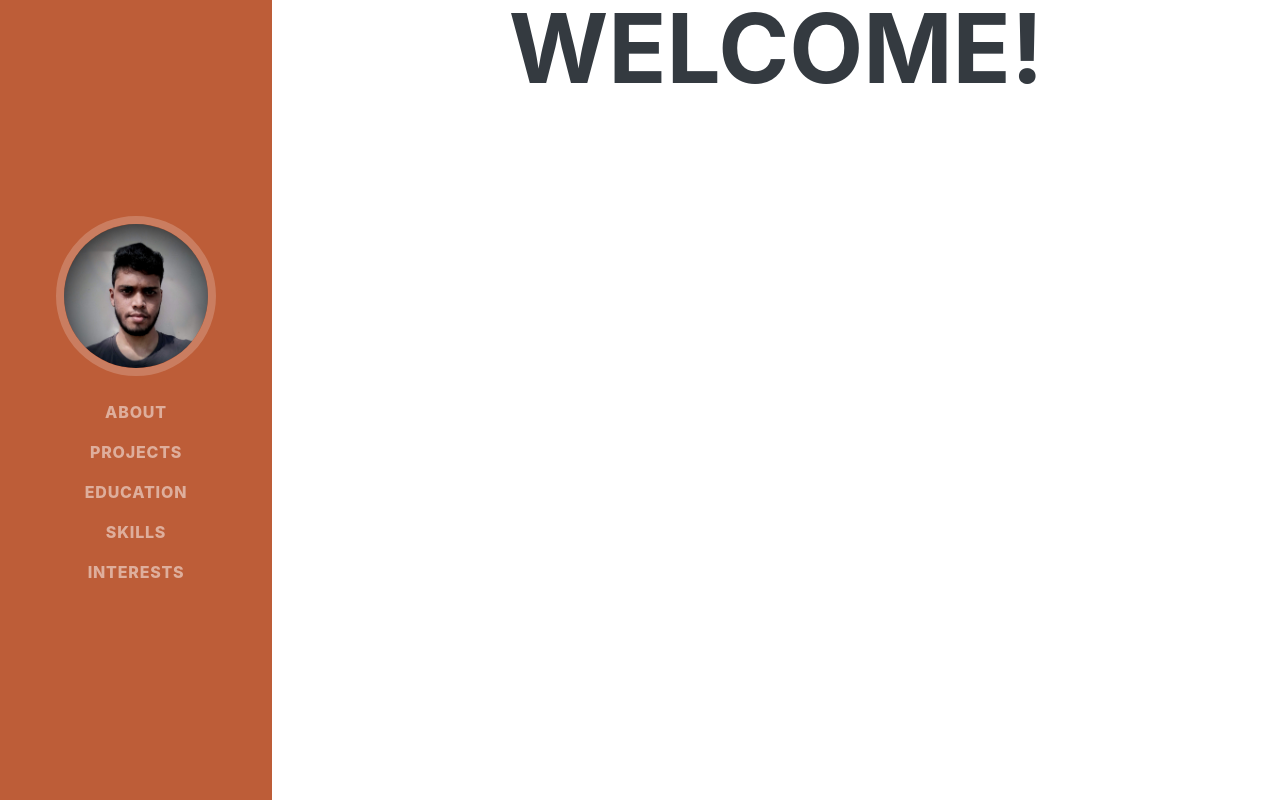
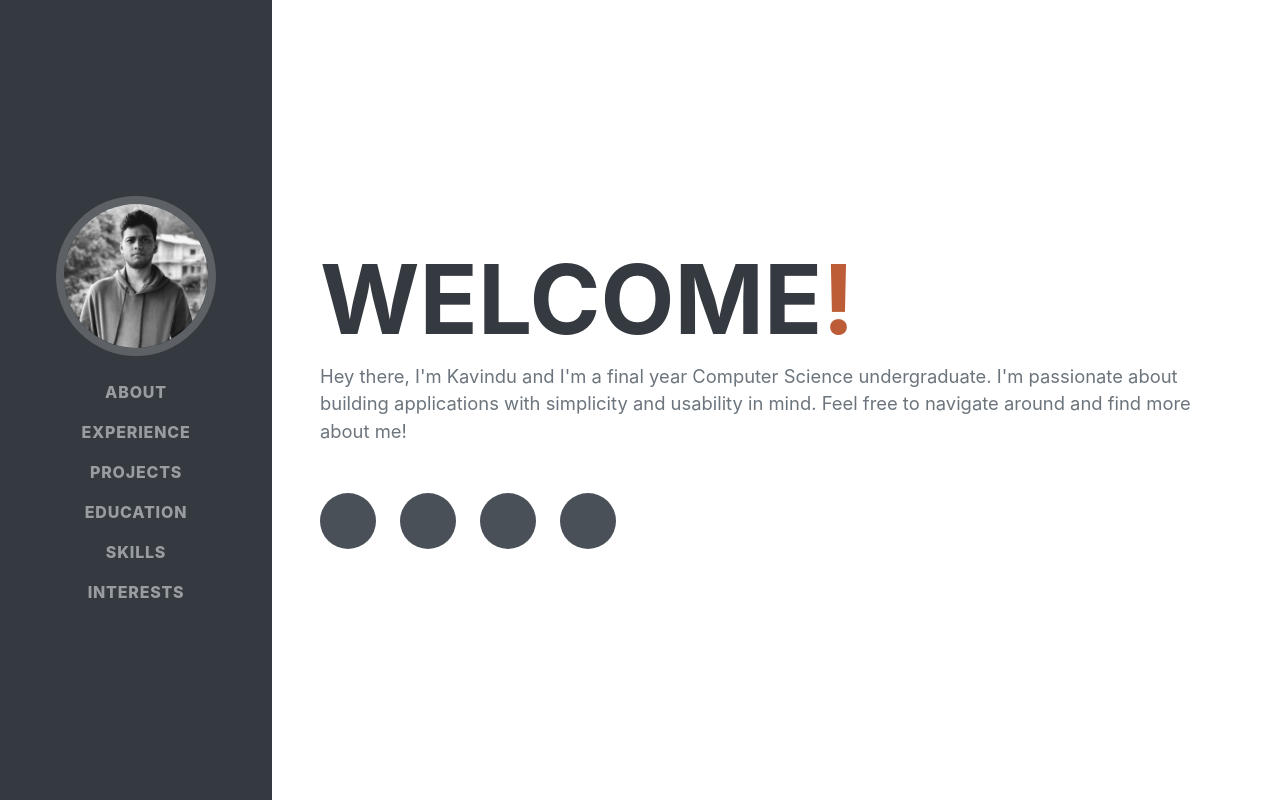
Before and after one commit to kavindu25/myPortfolio, a Next.js app in the folder webapp/: page / in a window 1280 px wide. Built offline with nearby package versions, Linux system fonts and the light colour scheme; a web font is replaced by a local one.

Commit message:
update details and styling changes

```diff
--- a/webapp/pages/_app.js
+++ b/webapp/pages/_app.js
@@ -26,17 +26,18 @@ function MyApp({ Component, pageProps }) {
         <nav className="navbar navbar-expand-lg navbar-dark bg-primary fixed-top" id="sideNav">
             <Link href="about"><a className="navbar-brand js-scroll-trigger" >
                 <span className="d-block d-lg-none">Kavindu de Alwis</span>
-                <span className="d-none d-lg-block"><img className="img-fluid img-profile rounded-circle mx-auto mb-2" src="/profilepic2.jpg" alt="" /></span>
+                <span className="d-none d-lg-block"><img className="img-fluid img-profile rounded-circle mx-auto mb-2" src="/profilepicnew.jpg" alt="" /></span>
             </a></Link>
             <button className="navbar-toggler" type="button" data-toggle="collapse" data-target="#navbarSupportedContent" aria-controls="navbarSupportedContent" aria-expanded="false" aria-label="Toggle navigation"><span className="navbar-toggler-icon"></span></button>
             <div className="collapse navbar-collapse" id="navbarSupportedContent">
                 <ul className="navbar-nav">
                     <li className="nav-item"><Link  href="/about"><a className="nav-link js-scroll-trigger">About</a></Link></li>
+                    <li className="nav-item"><Link href="/awards"><a className="nav-link js-scroll-trigger">Experience</a></Link></li>
                     <li className="nav-item"><Link href="/experience"><a className="nav-link js-scroll-trigger">Projects</a></Link></li>
                     <li className="nav-item"><Link href="/education"><a className="nav-link js-scroll-trigger">Education</a></Link></li>
                     <li className="nav-item"><Link href="/skills"><a className="nav-link js-scroll-trigger">Skills</a></Link></li>
                     <li className="nav-item"><Link href="/interests"><a className="nav-link js-scroll-trigger">Interests</a></Link></li>
-                    {/*<li className="nav-item"><Link href="/awards"><a className="nav-link js-scroll-trigger">Awards</a></Link></li>*/}
+
                 </ul>
             </div>
         </nav>
--- a/webapp/pages/about.js
+++ b/webapp/pages/about.js
@@ -9,7 +9,7 @@ export default function FirstPost() {
                 Computer Science Undergraduate · (+94)0714322888 ·
                 <a href="mailto:kavindudealwis@gmail.com"> kavindudealwis@gmail.com</a>
             </div>
-            <p class="lead mb-5">I am a computer science undergraduate with eagerness to explore new technologies related to computer science. Willing to help the community using suitable technologies.  </p>
+            <p class="lead mb-5">I am a final year computer science undergraduate with eagerness to explore new technologies related to computer science. Currently interested and focused in blockchain development. Willing to help the community using appropriate technologies.  </p>
             <div class="social-icons">
                 <a class="social-icon" href="https://www.linkedin.com/in/kavindu-de-alwis-9a2a571b1/"><i class="fab fa-linkedin-in"></i></a>
                 <a class="social-icon" href="https://github.com/kavindu25"><i class="fab fa-github"></i></a>
--- a/webapp/pages/index.js
+++ b/webapp/pages/index.js
@@ -4,7 +4,33 @@ import styles from '../styles/Home.module.css'
 
 
 export default function Home() {
-  return (
-    <h1><center>welcome!</center></h1>
-  )
+  return <section class="resume-section" id="about">
+  <div class="resume-section-content">
+      <div className='spinner'>
+        <h1 class="mb-0 pb-3">
+            Welcome
+            <span class="text-primary">!</span>
+        </h1>
+        {/* <div class="subheading mb-5">
+            Computer Science Undergraduate · (+94)0714322888 ·
+            <a href="mailto:kavindudealwis@gmail.com"> kavindudealwis@gmail.com</a>
+        </div> */}
+        <p class="lead mb-5">Hey there, I'm Kavindu and I'm a final year Computer Science undergraduate. I'm passionate about building applications with simplicity and usability in mind. Feel free to navigate around and find more about me!   </p>
+        {/* <p className='lead mb-3'>Follow me:</p> */}
+        {/* <div class="subheading mb-5">
+              (+94)0714322888 ·
+            <a href="mailto:kavindudealwis@gmail.com"> kavindudealwis@gmail.com</a>
+        </div> */}
+        <div class="social-icons">
+            <a class="social-icon" href="https://www.linkedin.com/in/kavindu-de-alwis-9a2a571b1/"><i class="fab fa-linkedin-in"></i></a>
+            <a class="social-icon" href="https://github.com/kavindu25"><i class="fab fa-github"></i></a>
+            <a class="social-icon" href="https://twitter.com/kaviDude"><i class="fab fa-twitter"></i></a>
+            <a class="social-icon" href="https://www.facebook.com/kavindupoornima.dealwis/"><i class="fab fa-facebook-f"></i></a>
+        </div>
+      </div>
+  </div>
+</section>
+    // <h1 className=""><center>welcome!</center></h1>
+
+
 }
```
Also changed, not shown: webapp/pages/awards.js (+16 -5 lines), webapp/pages/education.js (+10 -8 lines), webapp/pages/experience.js (+8 -0 lines), webapp/pages/skills.js (+5 -2 lines), webapp/styles/Home.module.css (+20 -0 lines), webapp/public/profile.jpg (deleted), webapp/public/profilepicnew.jpg (added), webapp/styles/globals.css.
